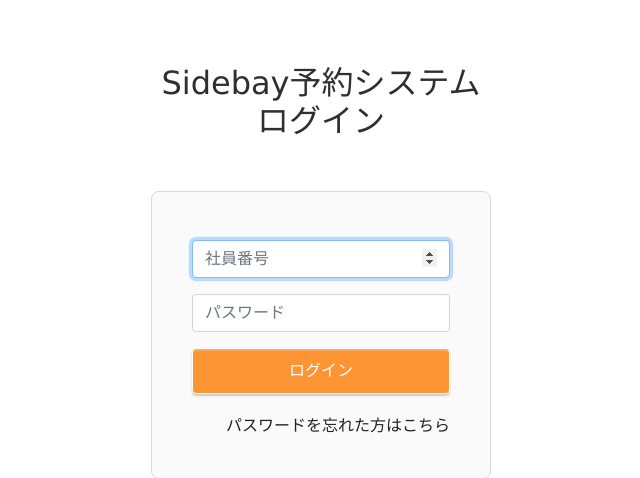
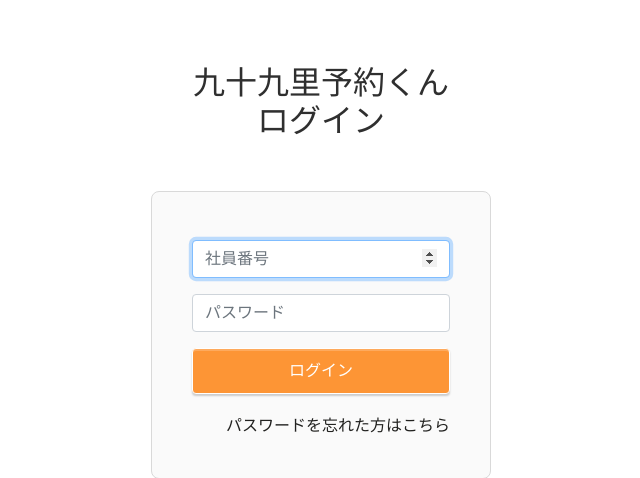
Before and after one commit to rebirthStudyGroup/-, a Django app: page / in a window 1280 px wide. Shown: the top 478 px of the page, without its empty margins (319-959 px from the left). Run offline with Django 3.2, Linux system fonts and the light colour scheme; parts of the project's set-up code (start-up, migrations or seed data) failed here and were passed over; some libraries are stand-ins or nearby versions.

Commit message:
表示タイトルを最新化など

```diff
--- a/sidebay_res_system/accounts/templates/app/base.html
+++ b/sidebay_res_system/accounts/templates/app/base.html
@@ -12,7 +12,7 @@
   <!-- css -->
   <link rel="stylesheet" href="{% static 'css/styles.css' %}">
   <link rel="stylesheet" href="{% static 'css/reset.css' %}">
-    <title>Sidebay予約システム</title>
+    <title>九十九里予約くん</title>
   </head>
   <body>
     {% block content %}
--- a/sidebay_res_system/accounts/templates/app/main_base.html
+++ b/sidebay_res_system/accounts/templates/app/main_base.html
@@ -42,7 +42,7 @@
       href="http://ajax.googleapis.com/ajax/libs/jqueryui/1/themes/ui-lightness/jquery-ui.css"
     />
 
-    <title>Sidebay予約システム</title>
+    <title>九十九里予約くん</title>
   </head>
   <body>
     <header>
--- a/sidebay_res_system/accounts/templates/app/registration/REBGST_001.html
+++ b/sidebay_res_system/accounts/templates/app/registration/REBGST_001.html
@@ -3,7 +3,7 @@
 {% block content %}
   <body>
     <div class="container">
-      <h1 class="login-title">Sidebay予約システム<br />ログイン</h1>
+      <h1 class="login-title">九十九里予約くん<br />ログイン</h1>
   <div class="card">
     <!-- メールアドレスとパスワードでログインをしてsideｰ米の抽選ページにいく -->
   <form action="push_login_button" method="post" class="lottery-card">
--- a/sidebay_res_system/accounts/templates/app/registration/common_login.html
+++ b/sidebay_res_system/accounts/templates/app/registration/common_login.html
@@ -3,7 +3,7 @@
 {% block content %}
   <body>
     <div class="container">
-      <h1 class="login-title">SidebaySidebay予約システム</h1>
+      <h1 class="login-title">九十九里予約くん</h1>
   <div class="card">
   <form>
     <div class="form-group">
```
Also changed, not shown: sidebay_res_system/accounts/static/css/lottery.css (+4 -4 lines).
